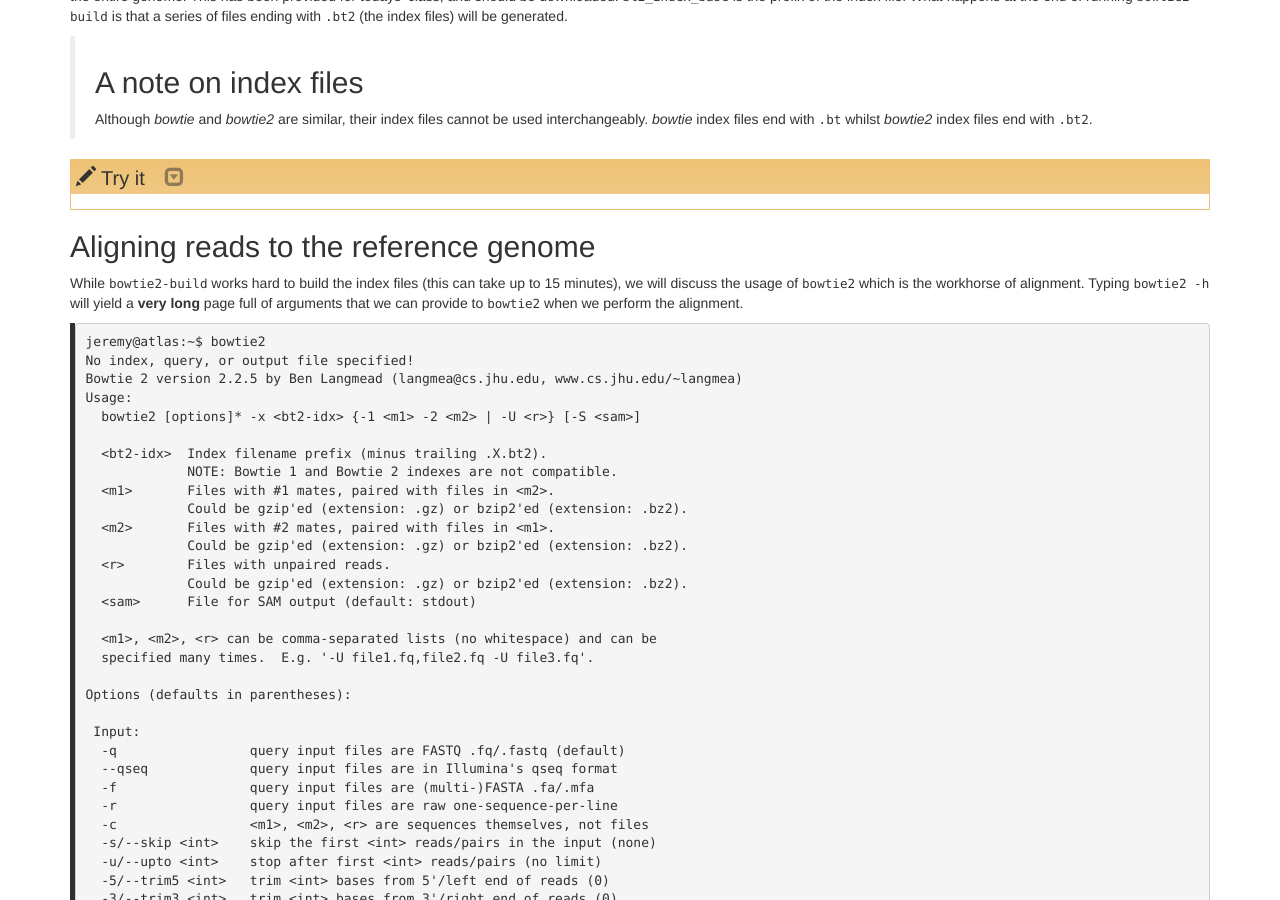
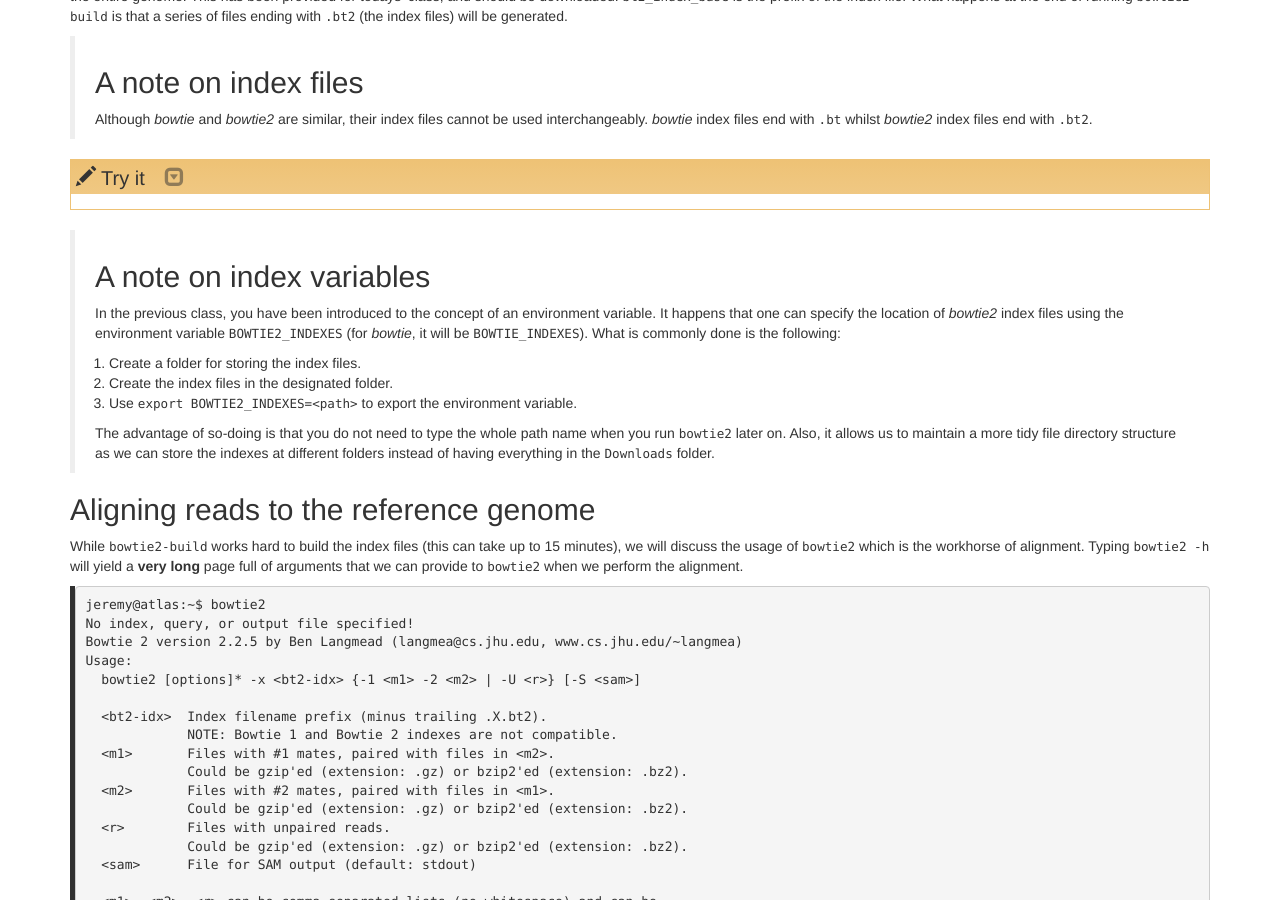
Before and after one commit to GTK-lab/introNGS, a Jekyll site: the page built from _episodes/02-bowtie.md, in a window 1280 px wide and 900 px high, scrolled down 1768 px. Built offline with Jekyll 4.4.1, drawn with Linux system fonts in a browser that asks for light colours; part of the change alters nothing that is shown; some of the changed text lies outside the part shown.

Commit message:
add updates to notes on bowtie2

```diff
--- a/_episodes/02-bowtie.md
+++ b/_episodes/02-bowtie.md
@@ -33,7 +33,7 @@ In practical terms, *bowtie2* is preferred over *bowtie* where the read lengths
 
 ## Overview of alignment using *bowtie2*
 
-## Generating the *bowtie2* index file
+## Generating the *bowtie2* index files
 Before we can use *bowtie2* to align the reads, we first need to provide the *index files*. These files contain information about the reference genome, such as the sequence and the coordinates. Although *bowtie2* contains some pre-compiled index files, we will walk through how to generate the index files.
 
 The index files are generated using a single command, `bowtie2-build`. We can find out the list of arguments and its usage as follows:
@@ -84,6 +84,16 @@ The usage information tells us that `bowtie2-build` requires only 2 arguments: `
 >
 > Download the fasta file containing the human genome. Thereafter, create the *bowtie2* index files. This can take sometime, so be patient with it.
 {: .challenge}
+
+> ## A note on index variables
+>
+> In the previous class, you have been introduced to the concept of an environment variable. It happens that one can specify the location of *bowtie2* index files using the environment variable `BOWTIE2_INDEXES` (for *bowtie*, it will be `BOWTIE_INDEXES`). What is commonly done is the following:
+> 1. Create a folder for storing the index files.
+> 2. Create the index files in the designated folder.
+> 3. Use `export BOWTIE2_INDEXES=<path>` to export the environment variable.
+>
+> The advantage of so-doing is that you do not need to type the whole path name when you run `bowtie2` later on. Also, it allows us to maintain a more tidy file directory structure as we can store the indexes at different folders instead of having everything in the `Downloads` folder.
+
 
 ## Aligning reads to the reference genome
 While `bowtie2-build` works hard to build the index files (this can take up to 15 minutes), we will discuss the usage of `bowtie2` which is the workhorse of alignment. Typing `bowtie2 -h` will yield a **very long** page full of arguments that we can provide to `bowtie2` when we perform the alignment.
@@ -182,38 +192,8 @@ Options (defaults in parentheses):
   --no-dovetail      not concordant when mates extend past each other
   --no-contain       not concordant when one mate alignment contains other
   --no-overlap       not concordant when mates overlap at all
+---
 
- Output:
-  -t/--time          print wall-clock time taken by search phases
-  --un <path>           write unpaired reads that didn't align to <path>
-  --al <path>           write unpaired reads that aligned at least once to <path>
-  --un-conc <path>      write pairs that didn't align concordantly to <path>
-  --al-conc <path>      write pairs that aligned concordantly at least once to <path>
-  (Note: for --un, --al, --un-conc, or --al-conc, add '-gz' to the option name, e.g.
-  --un-gz <path>, to gzip compress output, or add '-bz2' to bzip2 compress output.)
-  --quiet            print nothing to stderr except serious errors
-  --met-file <path>  send metrics to file at <path> (off)
-  --met-stderr       send metrics to stderr (off)
-  --met <int>        report internal counters & metrics every <int> secs (1)
-  --no-unal          supppress SAM records for unaligned reads
-  --no-head          supppress header lines, i.e. lines starting with @
-  --no-sq            supppress @SQ header lines
-  --rg-id <text>     set read group id, reflected in @RG line and RG:Z: opt field
-  --rg <text>        add <text> ("lab:value") to @RG line of SAM header.
-                     Note: @RG line only printed when --rg-id is set.
-  --omit-sec-seq     put '*' in SEQ and QUAL fields for secondary alignments.
-
- Performance:
-  -p/--threads <int> number of alignment threads to launch (1)
-  --reorder          force SAM output order to match order of input reads
-  --mm               use memory-mapped I/O for index; many 'bowtie's can share
-
- Other:
-  --qc-filter        filter out reads that are bad according to QSEQ filter
-  --seed <int>       seed for random number generator (0)
-  --non-deterministic seed rand. gen. arbitrarily instead of using read attributes
-  --version          print version information and quit
-  -h/--help          print this usage message
 ~~~
 {: .output}
 
```
